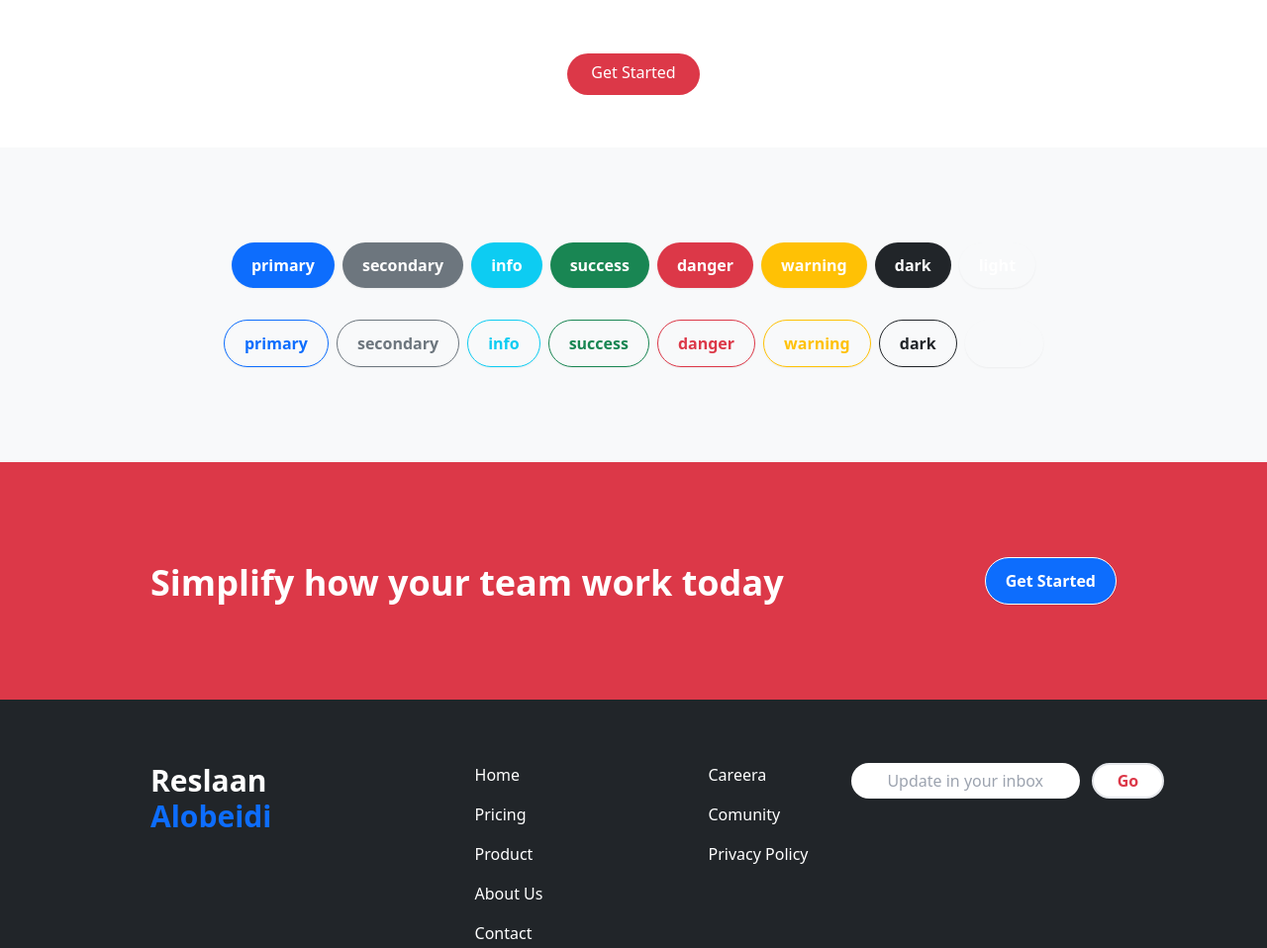
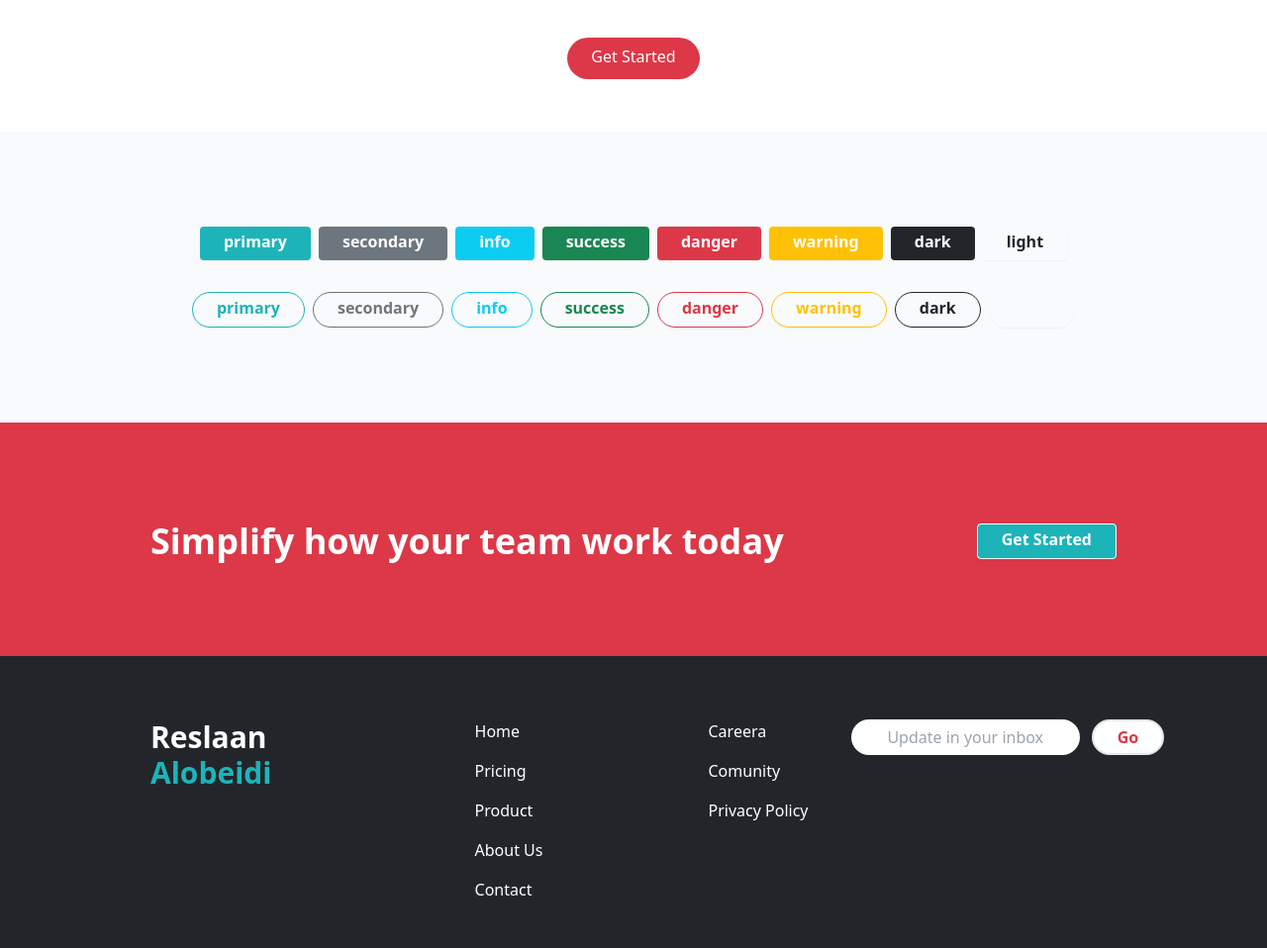
Before and after one commit to reslaan/tailwind-components, a website: page index.html in a window 1280 px wide. Shown: the part 1645-2603 px from the top of the page at 99% size. Drawn offline with Linux system fonts and the light colour scheme.

Commit message:
edit buttons

```diff
--- a/index.html
+++ b/index.html
@@ -18,13 +18,13 @@
             </div>
             <!-- menu items -->
             <div class="hidden md:flex space-x-9">
-                <a href="#" class="hover:text-secondaryLight">Pricing</a>
-                <a href="#" class="hover:text-secondaryLight">Product</a>
-                <a href="#" class="hover:text-secondaryLight">About Us</a>
-                <a href="#" class="hover:text-secondaryLight">Contact</a>
+                <a href="#" class="hover:text-primary">Pricing</a>
+                <a href="#" class="hover:text-primary">Product</a>
+                <a href="#" class="hover:text-primary">About Us</a>
+                <a href="#" class="hover:text-primary">Contact</a>
             </div>
             <!-- button -->
-            <a href="#" class="hidden md:block  btn btn-outline-primary rounded-full">Get
+            <a href="#" class="hidden md:block  btn btn-outline-primary">Get
                 Started
             </a>
             <!-- menu icon  -->
@@ -39,10 +39,10 @@
         <div class="md:hidden">
             <div id="menu" class="fixed left-6 right-6 hidden flex  flex-col items-center self-end py-8
         mt-10 space-y-6 font-bold bg-white drop-shadow-md sm:w-auto sm:self-center ">
-                <a href="#" class="hover:text-danger">Pricing</a>
-                <a href="#" class="hover:text-danger">Product</a>
-                <a href="#" class="hover:text-danger">About Us</a>
-                <a href="#" class="hover:text-danger">Contact</a>
+                <a href="#" class="hover:text-primary">Pricing</a>
+                <a href="#" class="hover:text-primary">Product</a>
+                <a href="#" class="hover:text-primary">About Us</a>
+                <a href="#" class="hover:text-primary">Contact</a>
             </div>
         </div>
 
@@ -95,9 +95,9 @@
                 <!-- item 1 -->
                 <div class=" flex flex-col space-y-3 md:space-y-0 md:space-x-6 md:flex-row">
                     <!-- Heading -->
-                    <div class="bg-warning  rounded-l-full md:bg-transparent">
+                    <div class="bg-primary  rounded-l-full md:bg-transparent">
                         <div class="flex items-center space-x-2">
-                            <span class="bg-warning rounded-full px-4 py-1 text-white">01</span>
+                            <span class="bg-primary rounded-full px-4 py-1 text-white">01</span>
                             <h3 class="text-base  font-bold md:hidden">
                                 Track Company-wide progress
                             </h3>
@@ -117,9 +117,9 @@
                 <!-- item 2 -->
                 <div class=" flex flex-col space-y-3 md:space-y-0 md:space-x-6 md:flex-row">
                     <!-- Heading -->
-                    <div class="bg-warning  rounded-l-full md:bg-transparent">
+                    <div class="bg-primary  rounded-l-full md:bg-transparent">
                         <div class="flex items-center space-x-2">
-                            <span class="bg-warning rounded-full px-4 py-1 text-white">02</span>
+                            <span class="bg-primary rounded-full px-4 py-1 text-white">02</span>
                             <h3 class="text-base  font-bold md:hidden">
                                 Advanced built-in reports
                             </h3>
@@ -139,9 +139,9 @@
                 <!-- item 3 -->
                 <div class=" flex flex-col space-y-3 md:space-y-0 md:space-x-6 md:flex-row">
                     <!-- Heading -->
-                    <div class="bg-warning  rounded-l-full md:bg-transparent">
+                    <div class="bg-primary  rounded-l-full md:bg-transparent">
                         <div class="flex items-center space-x-2">
-                            <span class="bg-warning rounded-full px-4 py-1 text-white">03</span>
+                            <span class="bg-primary rounded-full px-4 py-1 text-white">03</span>
                             <h3 class="text-base  font-bold md:hidden">
                                 Everything you need in one place
                             </h3>
@@ -204,27 +204,27 @@
     <section id="simplify" class="bg-light">
         <div class="container flex  flex-col  py-24  space-y-8 justify-between items-center">
 
-            <div class="flex space-x-2">
+            <div class="flex flex-col md:flex-row space-y-2 md:space-y-0 md:space-x-2">
                  <!-- button -->
-            <a href="#" class="btn btn-primary rounded-full">primary</a>
-            <a href="#" class="btn btn-secondary rounded-full">secondary</a>
-            <a href="#" class="btn btn-info rounded-full">info</a>
-            <a href="#" class="btn btn-success rounded-full">success</a>
-            <a href="#" class="btn btn-danger rounded-full">danger</a>
-            <a href="#" class="btn btn-warning rounded-full">warning</a>
-            <a href="#" class="btn btn-dark rounded-full">dark</a>
-            <a href="#" class="btn btn-light rounded-full">light</a>
+            <a href="#" class="btn btn-primary ">primary</a>
+            <a href="#" class="btn btn-secondary ">secondary</a>
+            <a href="#" class="btn btn-info ">info</a>
+            <a href="#" class="btn btn-success ">success</a>
+            <a href="#" class="btn btn-danger ">danger</a>
+            <a href="#" class="btn btn-warning ">warning</a>
+            <a href="#" class="btn btn-dark ">dark</a>
+            <a href="#" class="btn btn-light ">light</a>
             </div>
-            <div class="flex space-x-2">
-                 <!-- button -->
-            <a href="#" class="btn btn-outline-primary rounded-full">primary</a>
-            <a href="#" class="btn btn-outline-secondary rounded-full">secondary</a>
-            <a href="#" class="btn btn-outline-info rounded-full">info</a>
-            <a href="#" class="btn btn-outline-success rounded-full">success</a>
-            <a href="#" class="btn btn-outline-danger rounded-full">danger</a>
-            <a href="#" class="btn btn-outline-warning rounded-full">warning</a>
-            <a href="#" class="btn btn-outline-dark rounded-full">dark</a>
-            <a href="#" class="btn btn-outline-light rounded-full">light</a>
+            <div class="flex flex-col md:flex-row space-y-2 md:space-y-0 md:space-x-2">
+                <!-- button -->
+            <a href="#" class="btn btn-outline-primary !rounded-full">primary</a>
+            <a href="#" class="btn btn-outline-secondary !rounded-full">secondary</a>
+            <a href="#" class="btn btn-outline-info !rounded-full">info</a>
+            <a href="#" class="btn btn-outline-success !rounded-full">success</a>
+            <a href="#" class="btn btn-outline-danger !rounded-full">danger</a>
+            <a href="#" class="btn btn-outline-warning !rounded-full">warning</a>
+            <a href="#" class="btn btn-outline-dark !rounded-full">dark</a>
+            <a href="#" class="btn btn-outline-light !rounded-full">light</a>
             </div>
 
 
--- a/input.css
+++ b/input.css
@@ -5,11 +5,11 @@
 @tailwind utilities;
 
 .btn {
-    @apply px-5 py-3 flex items-center shadow-sm transition ease-in-out duration-300  leading-snug whitespace-nowrap text-base font-semibold;
+    @apply px-6 pt-1 pb-2 rounded text-center shadow-sm transition ease-in-out duration-300  leading-snug whitespace-nowrap text-base font-semibold;
   }
 
   .btn.btn-sm {
-    @apply px-4 py-2 text-sm;
+    @apply px-4  text-sm;
   }
 
   .btn.btn-lg {
@@ -17,11 +17,11 @@
   }
 
   .test{
-    color: hsl(152, 69%, 41%);
+    color: hsl(182, 73%, 49%);
 
   }
   .btn-primary {
-    @apply text-white bg-primary hover:bg-primaryLight;
+    @apply text-white bg-primary hover:bg-primaryDark;
   }
   .btn-secondary {
     @apply text-white bg-secondary hover:bg-secondaryLight;
@@ -42,7 +42,7 @@
     @apply text-white bg-dark hover:bg-darkLight;
   }
   .btn-light {
-    @apply text-white bg-light hover:bg-light;
+    @apply text-dark bg-light hover:bg-lightLight;
   }
   .btn-outline-primary{
     @apply text-primary  hover:bg-primary hover:text-white border border-primary
--- a/tailwind.config.js
+++ b/tailwind.config.js
@@ -13,9 +13,9 @@ module.exports = {
     },
     extend: {
       colors: {
-        primary: 'hsl(216, 98%, 52%)',
-        primaryDark: 'hsl(216, 98%, 20%)',
-        primaryLight: 'hsl(216, 98%, 60%)',
+        primary: 'hsl(182, 73%, 42%)',
+        primaryDark: 'hsl(182, 73%, 30%)',
+        primaryLight: 'hsl(182, 73%, 50%)',
         secondary: 'hsl(208, 7%, 46%)',
         secondaryDark: 'hsl(208, 7%, 35%)',
         secondaryLight: 'hsl(208, 7%, 60%)',
@@ -31,9 +31,10 @@ module.exports = {
         success: 'hsl(152, 69%, 31%)',
         successDark: 'hsl(152, 69%, 21%)',
         successLight: 'hsl(152, 69%, 41%)',
-        dark: '#212529',
-        darkLight: '#212529',
-        light: '#f8f9fa',
+        dark: 'hsl(210, 11%, 15%)',
+        darkLight: 'hsl(210, 11%, 25%)',
+        light: 'hsl(210, 17%, 98%)',
+        lightLight: 'hsl(210, 17%, 78%)',
       },
     },
   },
```
Also changed, not shown: css/main.css.
